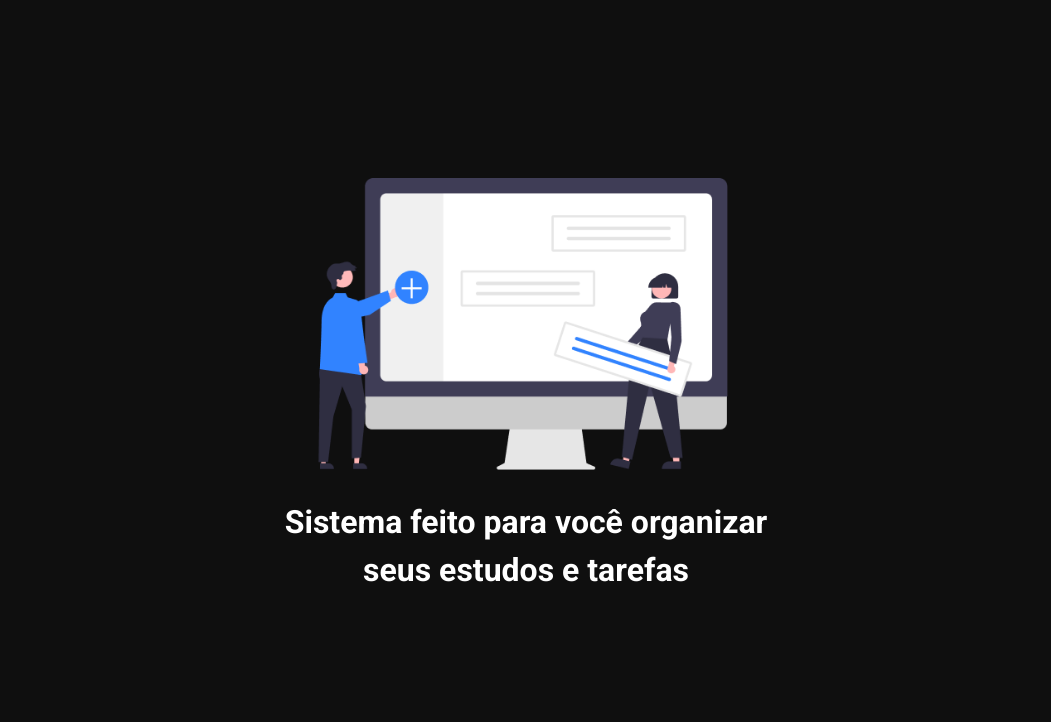
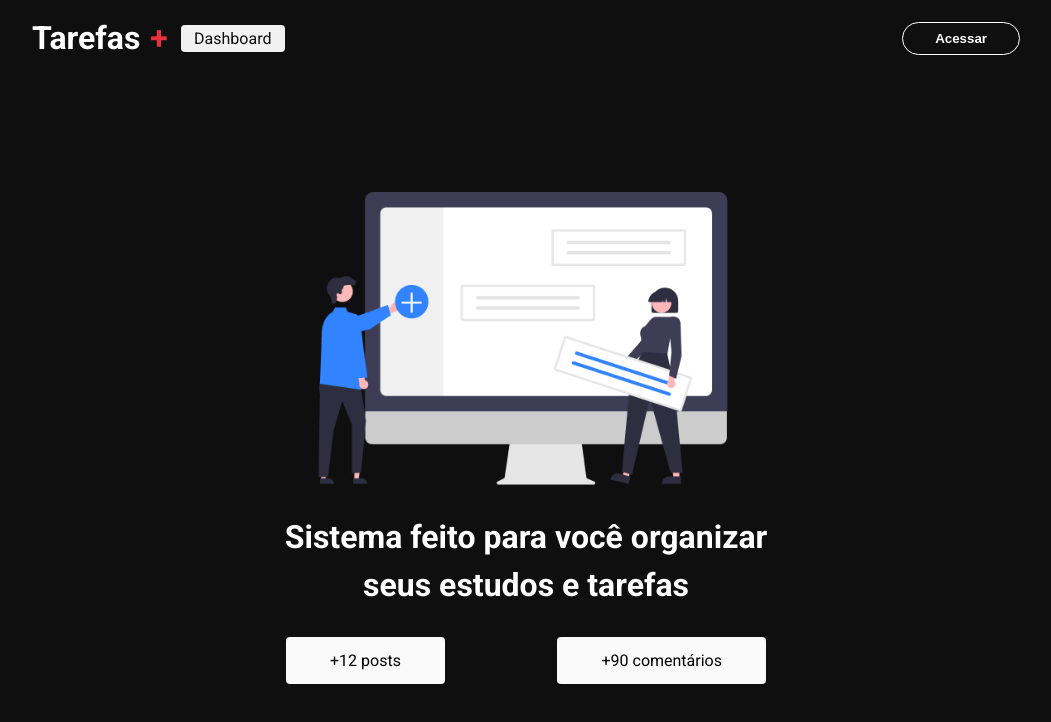
Before and after one commit to marcionavarro/udemypro-nextjs-do-zero-ao-avancado-na-pratica-2025, a Next.js app in the folder tarefas/: page / in a window 1280 px wide. Shown: the top 722 px of the page, without its empty margins (114-1165 px from the left). Built offline with nearby package versions, Linux system fonts and the light colour scheme.

Commit message:
secao-5 [Projeto Board tarefas]: Criando header

```diff
--- /dev/null
+++ b/tarefas/src/components/header/index.tsx
@@ -0,0 +1,22 @@
+import styles from './styles.module.css';
+import Link from "next/link"
+
+export function Header() {
+    return (
+        <header className={styles.header}>
+            <section className={styles.content}>
+                <nav className={styles.nav}>
+                    <Link href="/">
+                        <h1 className={styles.logo}>
+                            Tarefas <span>+</span>
+                        </h1>
+                    </Link>
+                    <Link href="/dashboard" className={styles.link}>Dashboard</Link>
+                </nav>
+                <button className={styles.loginButton}>
+                    Acessar
+                </button>
+            </section>
+        </header>
+    )
+}
--- /dev/null
+++ b/tarefas/src/components/header/styles.module.css
@@ -0,0 +1,69 @@
+.header {
+    width: 100%;
+    height: 4.75rem;
+    background-color: #0f0f0f;
+    display: flex;
+    justify-content: center;
+    align-items: center;
+}
+
+.content {
+    padding: 0 1.125rem;
+    width: 100%;
+    max-width: 1024px;
+    display:flex;
+    justify-content: space-between;
+    align-items: center;
+}
+
+.content a {
+    text-decoration: none;
+
+}
+
+.logo {
+    color: #fff;
+    font-size: 2rem;
+}
+
+.logo span {
+    color: #ea3140;
+    padding-left: 2px;
+}
+
+.loginButton {
+    background: transparent;
+    padding: 0.5rem 2rem;
+    border-radius: 1.5rem;
+    color: #fff;
+    border: 1.5px solid #fff;
+    transition: all 0.3s;
+    font-weight: bold;
+}
+
+.loginButton:hover {
+    background: #fff;
+    color: #0f0f0f;
+    cursor: pointer;
+    transform: scale(1.08);
+}
+
+.nav {
+    display: flex;
+    align-items: center;
+}
+
+.link {
+    background-color: #f1f1f1;
+    color: #0f0f0f;
+    padding: 0.25rem 0.825rem;
+    margin-left: 0.825rem;
+    border-radius: 0.25rem;
+    transition: all 0.3s;
+}
+
+.link:hover {
+    background: #fff;
+    color: #0f0f0f;
+    cursor: pointer;
+}
--- a/tarefas/src/pages/_app.tsx
+++ b/tarefas/src/pages/_app.tsx
@@ -1,6 +1,13 @@
 import "@/styles/globals.css";
 import type { AppProps } from "next/app";
+import { Header } from "@/components/header";
 
 export default function App({ Component, pageProps }: AppProps) {
-  return <Component {...pageProps} />;
+
+  return (
+    <>
+      <Header />
+      <Component {...pageProps} />
+    </>
+  );
 }
--- a/tarefas/src/pages/index.tsx
+++ b/tarefas/src/pages/index.tsx
@@ -22,6 +22,15 @@
           Sistema feito para você organizar <br />
           seus estudos e tarefas
         </h1>
+
+        <div className={styles.infoContent}>
+          <section className={styles.box}>
+            <span>+12 posts</span>
+          </section>
+          <section className={styles.box}>
+            <span>+90 comentários</span>
+          </section>
+        </div>
       </main>
     </>
   );
--- a/tarefas/src/styles/home.module.css
+++ b/tarefas/src/styles/home.module.css
@@ -1,7 +1,7 @@
 .container {
   background-color: #0f0f0f;
   width: 100%;
-  height: 100vh;
+  height: calc(100vh - 4.75rem);
   display: flex;
   justify-content: center;
   align-items: center;
@@ -28,3 +28,42 @@
   margin: 1.75rem;
   line-height: 150%;
 }
+
+.infoContent {
+  width: 480px;
+  display: flex;
+  justify-content: space-between;
+  align-items: center;
+}
+
+.box {
+  background-color: #fafafa;
+  padding: 0.875rem 2.75rem;
+  border-radius: 0.25rem;
+  transition: transform .5s;
+}
+
+.box:hover {
+  transform: scale(1.08);
+  cursor: default;
+}
+
+@media screen and (max-width: 580px) {
+  .hero {
+    max-width: 80%;
+  }
+
+  .title {
+    font-size: 1.5rem;
+  }
+
+  .infoContent {
+    flex-direction: column;
+  }
+
+  .box {
+    width: 80%;
+    margin-bottom: 0.875rem;
+    text-align: center;
+  }
+}
```
